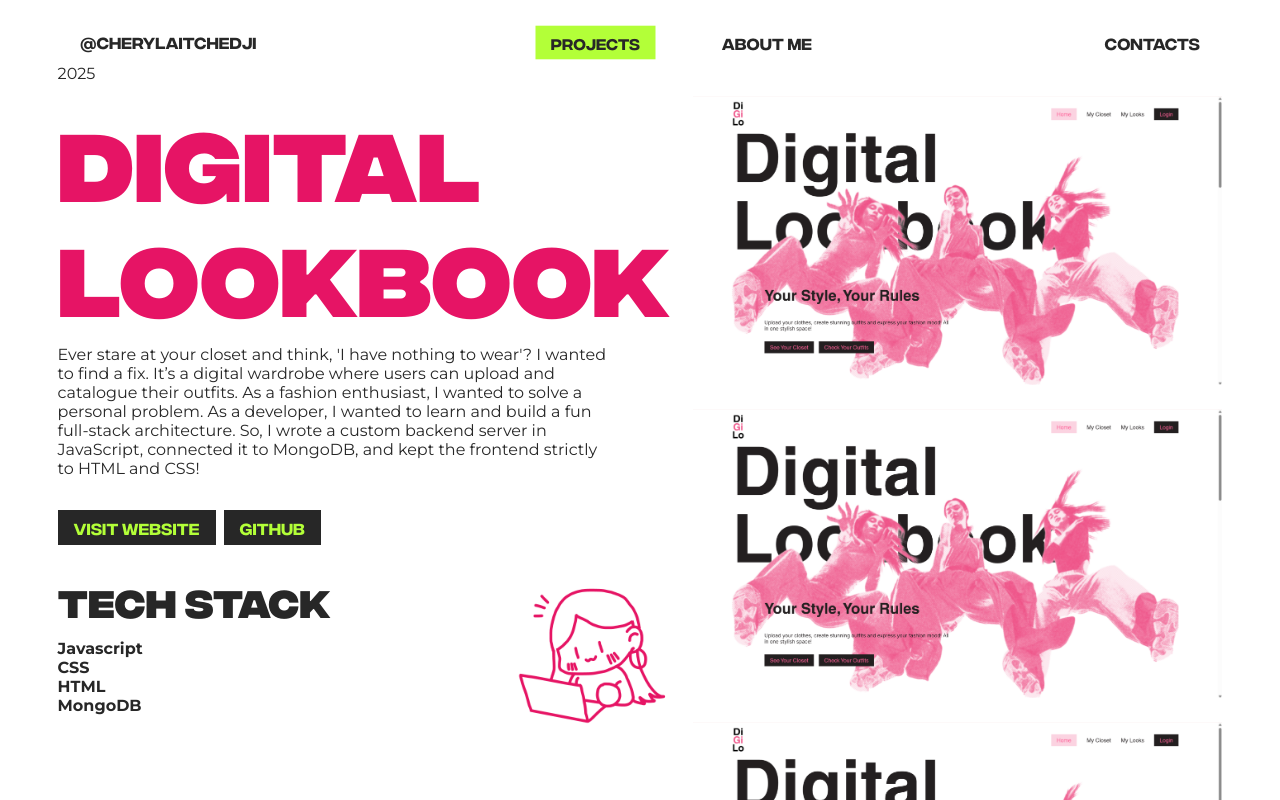
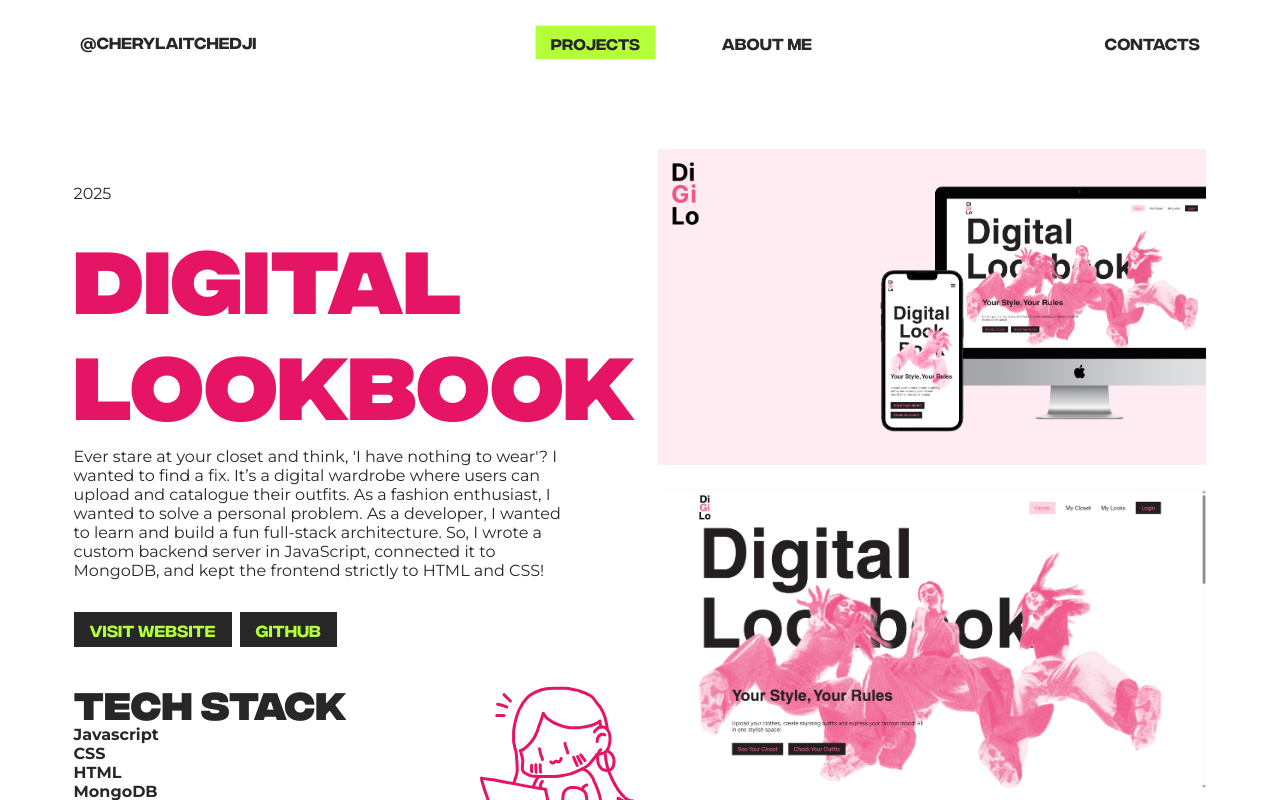
Before and after one commit to cheryl-oop/portfolio-Cheryl_Aitchedji, a React (Vite) app: page /projects/1 in a window 1280 px wide. Built offline with nearby package versions, Linux system fonts and the light colour scheme; a web font is replaced by a local one.

Commit message:
fix: page layout spacing, projects page spacing & project page spacing

```diff
--- a/src/data/projects.json
+++ b/src/data/projects.json
@@ -6,9 +6,9 @@
     "name": "Digital Lookbook",
     "description": "Ever stare at your closet and think, 'I have nothing to wear'? I wanted to find a fix. It’s a digital wardrobe where users can upload and catalogue their outfits. As a fashion enthusiast, I wanted to solve a personal problem. As a developer, I wanted to learn and build a fun full-stack architecture. So, I wrote a custom backend server in JavaScript, connected it to MongoDB, and kept the frontend strictly to HTML and CSS!",
     "tools": ["Javascript", "CSS", "HTML", "MongoDB"],
-    "coverImage": "/images/digital-lookbook-1.png",
+    "coverImage": "/images/digilo-mockup.jpg",
     "images": [
-      "/images/digital-lookbook-1.png",
+      "/images/digilo-mockup.jpg",
       "/images/digital-lookbook-1.png",
       "/images/digital-lookbook-1.png"
     ],
--- a/src/layouts/Layout.css
+++ b/src/layouts/Layout.css
@@ -5,3 +5,12 @@
   overscroll-behavior: contain;
   background: var(--color-bg);
 }
+
+.page-content {
+  max-width: 95rem;
+  margin-inline: auto;
+  padding-top: calc(var(--header-height) + var(--space-page-y));
+  padding-inline: var(--space-page-x);
+  padding-bottom: var(--space-page-y);
+  overflow-x: clip;
+}
--- a/src/layouts/Layout.tsx
+++ b/src/layouts/Layout.tsx
@@ -24,7 +24,7 @@ export const Layout = () => {
             zIndex: { duration: 0 },
           }}
         >
-          {outlet}
+          <div className="page-content">{outlet}</div>
         </motion.div>
       </AnimatePresence>
     </>
--- a/src/pages/HomePage.tsx
+++ b/src/pages/HomePage.tsx
@@ -13,6 +13,7 @@ export const HomePage = () => {
   return (
     <div className="page-wrapper">
       <section className="hero-section">
+        <div className="hero-wrapper">
           <motion.img
             src={asset("/images/doodles/cher-hi.jpg")}
             alt=""
@@ -43,6 +44,7 @@ export const HomePage = () => {
               More about me
             </Link>
           </div>
+        </div>
       </section>
       <section className="tech-section">
         <h3>Current technologies</h3>
--- a/src/pages/ProjectPage.tsx
+++ b/src/pages/ProjectPage.tsx
@@ -21,7 +21,6 @@ export const ProjectPage = () => {
   };
 
   return (
-    <div className="page-wrapper">
     <section className="project-page-section">
       <div className="project-page-description">
         <p>{project.date}</p>
@@ -60,8 +59,8 @@ export const ProjectPage = () => {
               </div>
             </Reveal>
             <motion.img
-                className="doodle"
-                src={asset("/images/doodles/cher-working.jpg")}
+              className="doodle-projectpage"
+              src={asset("/images/doodles/cher-working.svg")}
               alt=""
               initial={{ scale: 0, rotate: -20, opacity: 0 }}
               animate={{ scale: 1, rotate: 0, opacity: 1 }}
@@ -97,6 +96,5 @@ export const ProjectPage = () => {
         </div>
       )}
     </section>
-    </div>
   );
 };
--- a/src/pages/ProjectsPage.tsx
+++ b/src/pages/ProjectsPage.tsx
@@ -20,12 +20,10 @@ export const ProjectsPage = () => {
       : projects.filter((p) => p.type === activeType);
   return (
     <>
-      <div className="page-wrapper">
-        <section>
-          <div className="projects-page-description">
+      <section className="projects-page-description">
         <motion.img
           className="doodle"
-              src={asset("/images/doodles/cher-working.jpg")}
+          src={asset("/images/doodles/cher-working.svg")}
           alt=""
           initial={{ scale: 0, rotate: -20, opacity: 0 }}
           animate={{ scale: 1, rotate: 0, opacity: 1 }}
@@ -41,9 +39,9 @@ export const ProjectsPage = () => {
           A selection of my works where I explore different frameworks,
           challenges and creative solutions
         </p>
-          </div>
+      </section>
 
-          <div>
+      <section>
         <motion.div
           className="filters"
           initial={{ y: 30, opacity: 0 }}
@@ -82,9 +80,7 @@ export const ProjectsPage = () => {
             </motion.div>
           ))}
         </motion.div>
-          </div>
       </section>
-      </div>
     </>
   );
 };
--- a/src/styles/ProjectPage.css
+++ b/src/styles/ProjectPage.css
@@ -1,12 +1,13 @@
 /* Mobile: one column, normal scrolling */
 .project-page-section {
   display: grid;
+  gap: var(--space-page-y);
 }
 
 .project-page-description {
   display: flex;
   flex-direction: column;
-  gap: 1rem;
+  gap: var(--space-page-m);
 }
 
 .tech-stack-wrapper {
@@ -17,6 +18,7 @@
 
 .project-page-description h2 {
   color: var(--color-accent-pink);
+  padding: var(--space-s) 0;
 }
 
 .project-details {
@@ -73,7 +75,7 @@
 }
 
 .tech-stack-description ul {
-  margin-top: 1rem;
+  margin-top: var(--space-page-m);
   font-weight: bold;
 }
 
@@ -83,8 +85,14 @@
   color: var(--color-text);
 }
 
+.doodle-projectpage {
+  width: clamp(8rem, 13vw, 10rem);
+  aspect-ratio: 1 / 1;
+  object-fit: cover;
+  display: block;
+}
+
 .project-images {
-  margin-top: 2rem;
   display: flex;
   flex-direction: column;
   gap: 1.5rem;
@@ -97,17 +105,18 @@
   height: auto;
 }
 
-/* Desktop: fixed text on the left, scrolling images on the right */
-@media (min-width: 900px) {
+@media (min-width: 961px) {
   .project-page-section {
-    grid-template-columns: 1fr 1.3fr;
+    grid-template-columns: 1fr 1fr;
     gap: 1.5rem;
-    align-items: start; /* required, or sticky has no room to move */
+    align-items: start;
   }
 
   .project-page-description {
     position: sticky;
-    top: var(--space-page-y);
-    justify-content: space-between; /* title top, details middle, next bottom */
+    top: calc(
+      var(--space-page-y) + calc(var(--header-height) + var(--space-page-y))
+    );
+    justify-content: space-between;
   }
 }
--- a/src/styles/main.css
+++ b/src/styles/main.css
@@ -8,9 +8,8 @@ body {
   background-color: var(--color-bg);
 }
 section {
-  padding-inline: var(--space-page-x);
-  padding-block: var(--space-page-y);
   background-color: var(--color-bg);
+  padding: var(--space-m) var(--space-s);
 }
 
 h1,
--- a/src/styles/projectsPage.css
+++ b/src/styles/projectsPage.css
@@ -1,20 +1,11 @@
-.project-cards {
-  display: grid;
-  grid-template-columns: repeat(auto-fit, minmax(min(100%, 35rem), 1fr));
-  margin: 1.5rem 0;
-  gap: 1.5rem;
-}
-
 .projects-page-description {
   display: flex;
   flex-direction: column;
   align-items: center;
   text-align: center;
-  gap: 0.5rem;
-  padding-block: clamp(2rem, 1rem + 4vw, 5rem);
 }
 .projects-page-description img {
-  width: clamp(7rem, 17vw, 12rem);
+  width: clamp(10rem, 25vw, 16rem);
   aspect-ratio: 1 / 1;
   object-fit: cover;
   display: block;
@@ -22,8 +13,14 @@
 
 .projects-page-description p {
   width: 100%;
-  max-width: 30rem;
-  padding: clamp(2rem, 2vw, 4rem);
+  max-width: 35rem;
+  padding: var(--space-m);
+}
+
+.project-cards {
+  display: grid;
+  grid-template-columns: repeat(auto-fit, minmax(min(100%, 35rem), 1fr));
+  gap: var(--space-m);
 }
 
 .filters {
--- a/src/styles/variables.css
+++ b/src/styles/variables.css
@@ -19,6 +19,13 @@
   --space-page-x: clamp(1rem, 4.5vw, 4rem);
   --space-page-y: clamp(2rem, 1rem + 4vw, 4rem);
 
+  --space-xs: clamp(0.5rem, 0.4rem + 0.3vw, 0.75rem);
+  --space-s: clamp(0.75rem, 0.6rem + 0.5vw, 1.25rem);
+  --space-m: clamp(1.25rem, 1rem + 1vw, 2rem);
+  --space-l: clamp(2rem, 1.5rem + 2.5vw, 4rem);
+  --space-xl: clamp(3rem, 2rem + 5vw, 7rem);
+  --header-height: clamp(2rem, 1.5rem + 2.5vw, 4rem);
+
   /* Typography */
   --font-heading: "Integral CF", sans-serif;
   --font-heading-thin: "Integral Thin", sans-serif;
@@ -28,7 +35,7 @@
   --text-base: clamp(1rem, 0.9rem + 0.3vw, 1.125rem);
   --text-lg: clamp(1.125rem, 1rem + 0.5vw, 1.5rem);
   --text-xl: clamp(1.5rem, 1.2rem + 1.5vw, 2.5rem);
-  --text-hero: clamp(3rem, 2rem + 5vw, 7rem);
+  --text-hero: clamp(2.5rem, 1.5rem + 5vw, 6rem);
 
   /* Colors */
   --color-bg: #ffffff;
```
Also changed, not shown: public/images/digilo-mockup.jpg (added), public/images/doodles/cher-working.svg (added). Lines whose indentation alone changed are shown as unchanged.
